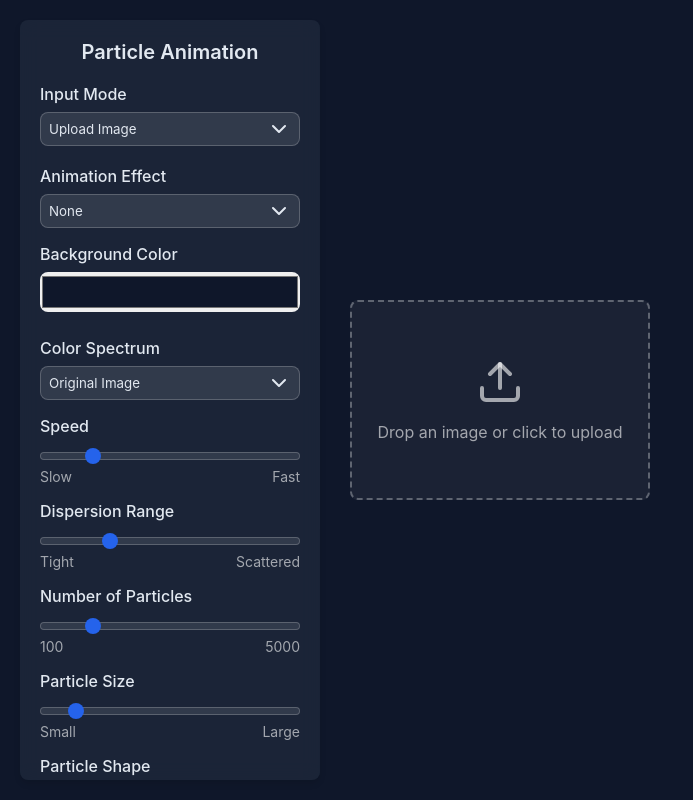
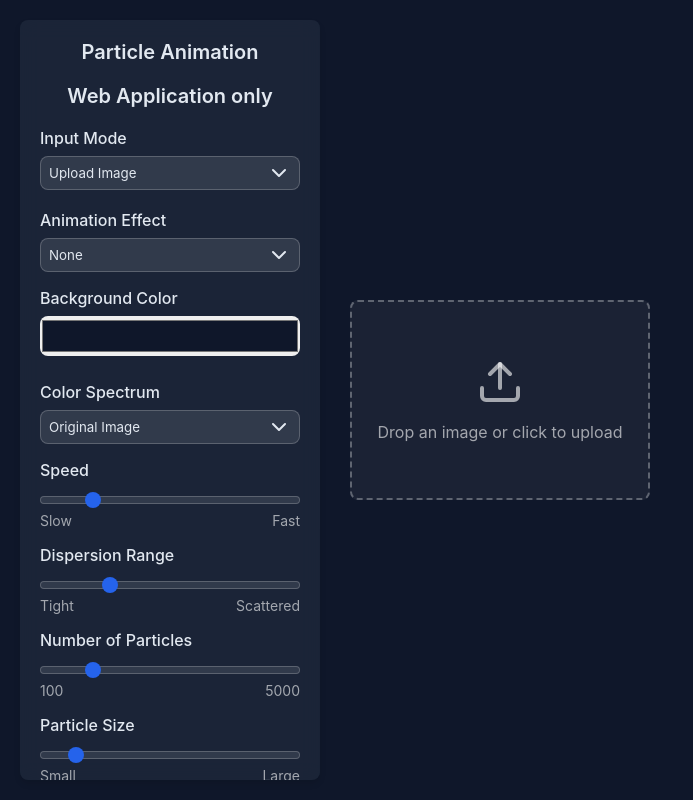
Before and after one commit to Rezar/ParticleViz, an Electron app: page index.html in a window 1000 px wide. Shown: the whole page, without its empty margins (0-693 px from the left). Drawn offline with nearby package versions, Linux system fonts and the light colour scheme.

Commit message:
Update index.html

```diff
--- a/index.html
+++ b/index.html
@@ -51,7 +51,7 @@
   <div class="container">
     <div id="particle-controls">
       <h1 class="title">Particle Animation</h1>
-
+      <h2 class="title">Web Application only</h2>
       <div class="control-group mode-select">
         <label class="control-label">Input Mode</label>
         <select id="inputModeSelect">
```
